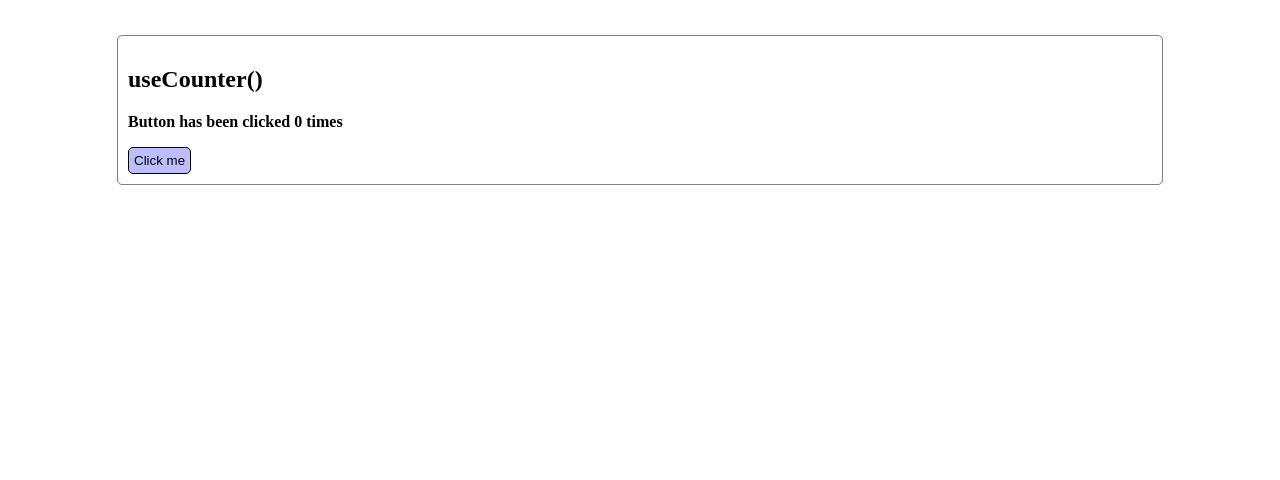
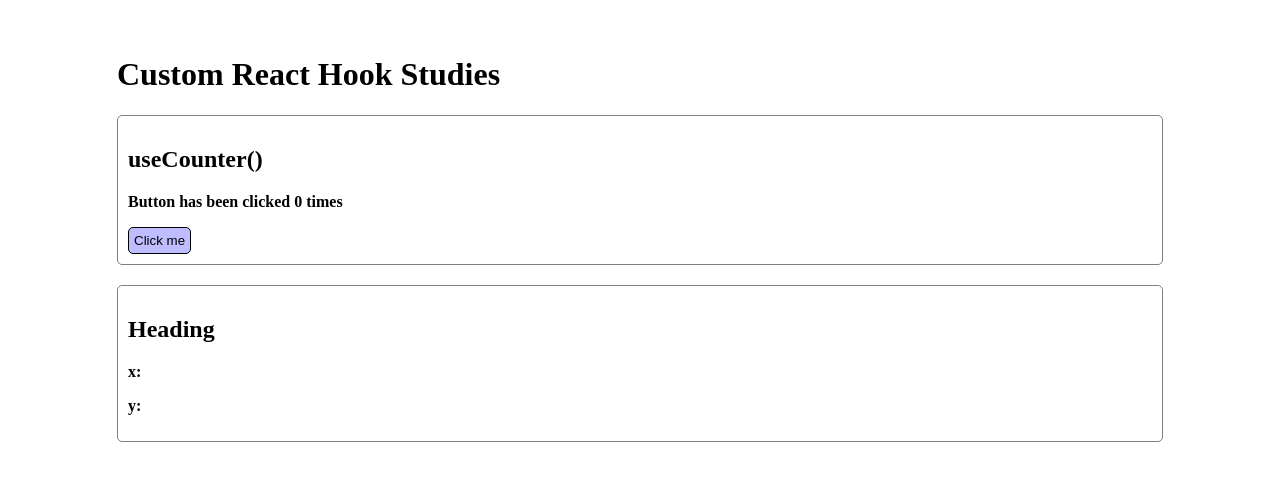
Before and after one commit to josephclander/react-custom-hooks-studies, a React (Vite) app: page / in a window 1280 px wide. Shown: the top 480 px of the page. Built offline with nearby package versions, Linux system fonts and the light colour scheme.

Commit message:
Add MousePosition functionality

```diff
--- a/src/App.tsx
+++ b/src/App.tsx
@@ -1,7 +1,14 @@
 import Counter from "./components/Counter";
+import MousePosition from "./components/MousePosition";
 
 function App() {
-  return <Counter />;
+  return (
+    <>
+      <h1>Custom React Hook Studies</h1>
+      <Counter />
+      <MousePosition />
+    </>
+  );
 }
 
 export default App;
--- a/src/components/Counter.tsx
+++ b/src/components/Counter.tsx
@@ -4,7 +4,7 @@ const Counter = () => {
   const [count, increment] = useCounter();
 
   return (
-    <section className="container">
+    <section>
       <h2>useCounter()</h2>
       <div className="display">
         <p>Button has been clicked {count} times</p>
--- /dev/null
+++ b/src/components/MousePosition.tsx
@@ -0,0 +1,32 @@
+import { useEffect, useState } from "react";
+
+const MousePosition = () => {
+  const [xPos, setXPos] = useState<number | null>(null);
+  const [yPos, setYPos] = useState<number | null>(null);
+
+  useEffect(() => {
+    document.addEventListener("mousemove", (event) => {
+      setXPos(event.offsetX);
+      setYPos(event.offsetX);
+    });
+
+    return () => {
+      document.removeEventListener("mousemove", (event) => {
+        setXPos(event.offsetX);
+        setYPos(event.offsetX);
+      });
+    };
+  }, [xPos, yPos]);
+
+  return (
+    <section>
+      <h2>Heading</h2>
+      <div className="display">
+        <p>x: {xPos}</p>
+        <p>y: {yPos}</p>
+      </div>
+    </section>
+  );
+};
+
+export default MousePosition;
--- a/src/index.css
+++ b/src/index.css
@@ -7,7 +7,7 @@ body {
   margin: 5px;
 }
 
-.container {
+section {
   border: 1px solid grey;
   border-radius: 5px;
   padding: 10px;
```
